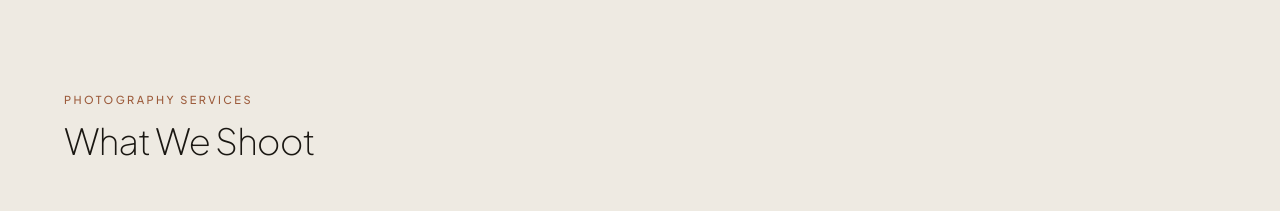
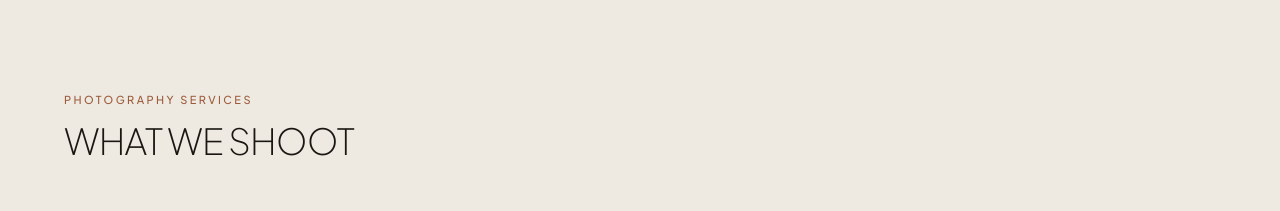
Before and after one commit to Jennifer-Zaharieva/thakatha-website, a Next.js app: page / in a window 1280 px wide. Shown: the part 820-1031 px from the top of the page. Built offline with nearby package versions, Linux system fonts and the light colour scheme; no server answers.

Commit message:
Update page.tsx

```diff
--- a/app/page.tsx
+++ b/app/page.tsx
@@ -98,7 +98,7 @@ export default function Home() {
           <div className="mb-14">
             <p className="label text-clay">Photography Services</p>
             <h2 className="mt-3 text-3xl font-extralight tracking-tight text-ink sm:text-4xl">
-              What We Shoot
+              WHAT WE SHOOT
             </h2>
           </div>
           <div className="grid grid-cols-2 gap-x-6 gap-y-12 sm:grid-cols-3 lg:grid-cols-5">
```
